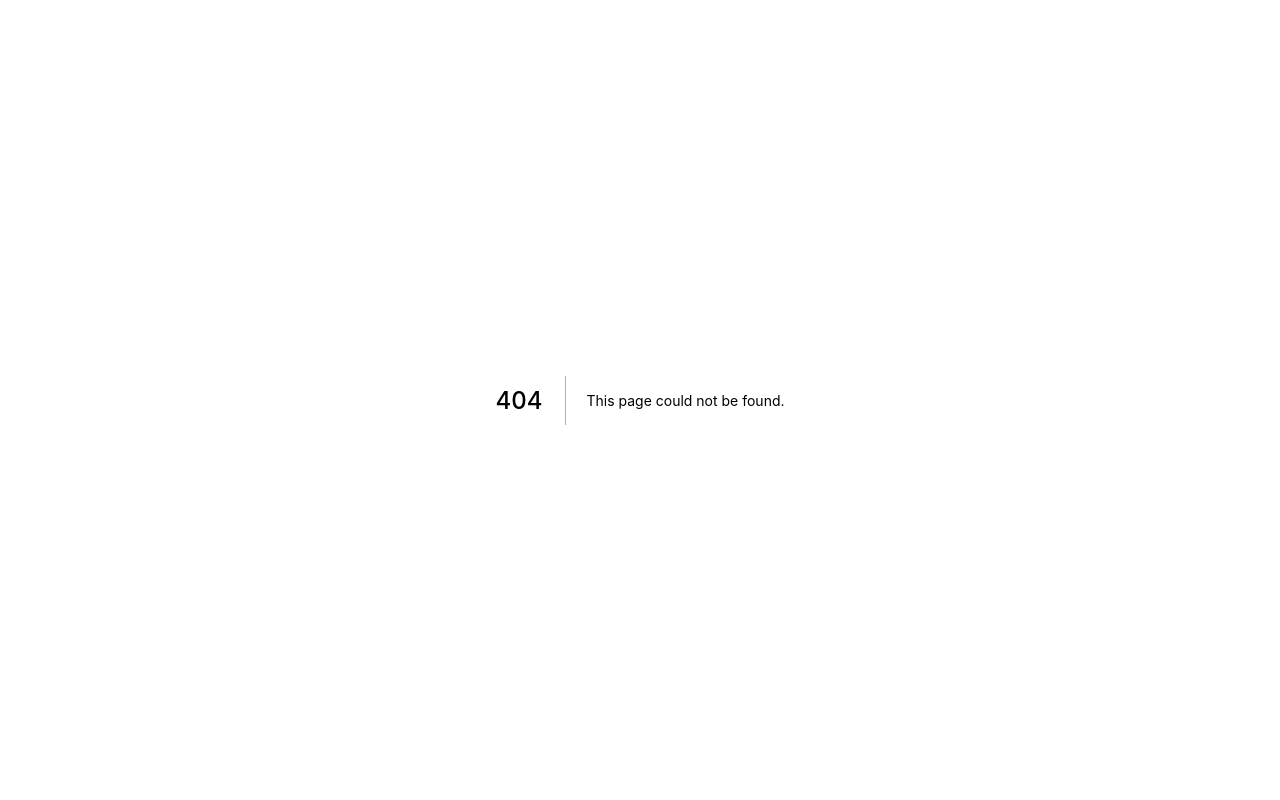
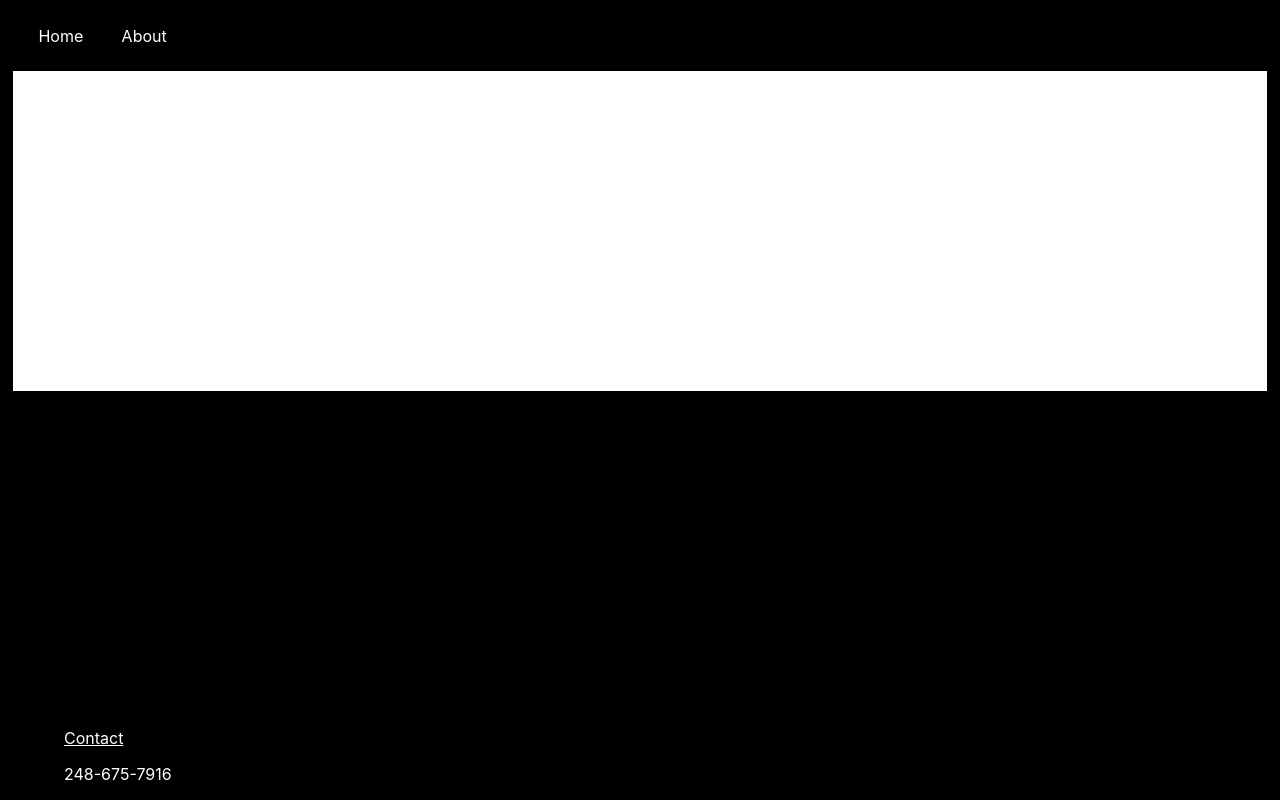
Before and after one commit to codemonckey/Isaac-Dessert-Portfolio, a Next.js app in the folder frontend/coffee-shoppe/: page /about in a window 1280 px wide. Before the commit this address had no page. Built offline with nearby package versions, Linux system fonts and the light colour scheme.

Commit message:
fine spot to stop

```diff
--- /dev/null
+++ b/frontend/coffee-shoppe/components/Footer.jsx
@@ -0,0 +1,14 @@
+import React from 'react';
+import styles from '../styles/Navigation.module.css'
+export const Footer = () => {
+  return (
+    <div  className={styles.foot}>
+      <div className={styles.block}>
+        <p className={styles.header}>Contact</p>
+        <p >248-675-7916</p>
+      </div>
+    </div>
+  );
+};
+
+export default Footer;
--- a/frontend/coffee-shoppe/components/NavigationBar.jsx
+++ b/frontend/coffee-shoppe/components/NavigationBar.jsx
@@ -1,6 +1,6 @@
 import React from 'react';
 import Link from 'next/link'
-import styles from '../styles/NavigationBar.module.css'
+import styles from '../styles/Navigation.module.css'
 export const Navbar = () => {
   return (
     <div  className={styles.bar}>
@@ -8,13 +8,7 @@ export const Navbar = () => {
         <Link className={styles.link} href="/">Home</Link>
       </li>
       <li className={styles.li}>
-        <Link className={styles.link} href="/resume">Resumes</Link>
-      </li>
-      <li className={styles.li}>
-        <Link className={styles.link} href="/games">Games</Link>
-      </li>
-      <li className={styles.li}>
-        <Link className={styles.link} href="/contact">Contact</Link>
+        <Link className={styles.link} href="/about">About</Link>
       </li>
     </div>
   );
--- /dev/null
+++ b/frontend/coffee-shoppe/pages/about.js
@@ -0,0 +1,17 @@
+import styles from '../styles/Panels.module.css'
+import Navbar from "../components/NavigationBar"
+import Footer from "../components/Footer"
+
+function about() {
+    return (
+        <div>
+         <Navbar/>
+        <div className={styles.odds}>
+
+        </div>
+        <Footer/>
+        </div>
+    )
+}
+
+export default about
--- a/frontend/coffee-shoppe/pages/index.js
+++ b/frontend/coffee-shoppe/pages/index.js
@@ -4,6 +4,9 @@ import styles from '../styles/Home.module.css'
 import Navbar from "../components/NavigationBar"
 export default function Home() {
   return (
+    <div>
     <Navbar/>
+    <Footer/>
+    </div>
   )
 }
--- /dev/null
+++ b/frontend/coffee-shoppe/styles/Navigation.module.css
@@ -0,0 +1,34 @@
+.link {
+    position: relative;
+    text-decoration: wavy;
+}
+
+.bar {
+    position: -webkit-sticky;
+    background-color: black;
+    padding-top: 2%;
+    padding-bottom: 2%;
+}
+
+.li {
+    display: inline;
+    margin-left: 3%;
+    margin-top: 6%;
+    color: white;
+}
+
+.foot {
+    position: fixed;
+    bottom: 0;
+    width: 100%;
+    color: white
+}
+
+.block {
+    position: relative;
+    margin-left: 5%;
+}
+
+.header {
+    text-decoration: underline;
+}
--- /dev/null
+++ b/frontend/coffee-shoppe/styles/Panels.module.css
@@ -0,0 +1,7 @@
+.odds {
+    position: relative;
+    background-color: white;
+    width: 98%;
+    height:20em;
+    margin: 0 auto;
+}
--- a/frontend/coffee-shoppe/styles/globals.css
+++ b/frontend/coffee-shoppe/styles/globals.css
@@ -4,7 +4,8 @@ body {
   margin: 0;
   font-family: -apple-system, BlinkMacSystemFont, Segoe UI, Roboto, Oxygen,
     Ubuntu, Cantarell, Fira Sans, Droid Sans, Helvetica Neue, sans-serif;
-}
+  background-color: black;
+  }
 
 a {
   color: inherit;
```
Also changed, not shown: frontend/coffee-shoppe/pages/games/index.js (deleted, +0 -16 lines), frontend/coffee-shoppe/styles/NavigationBar.module.css (deleted, +0 -16 lines).
